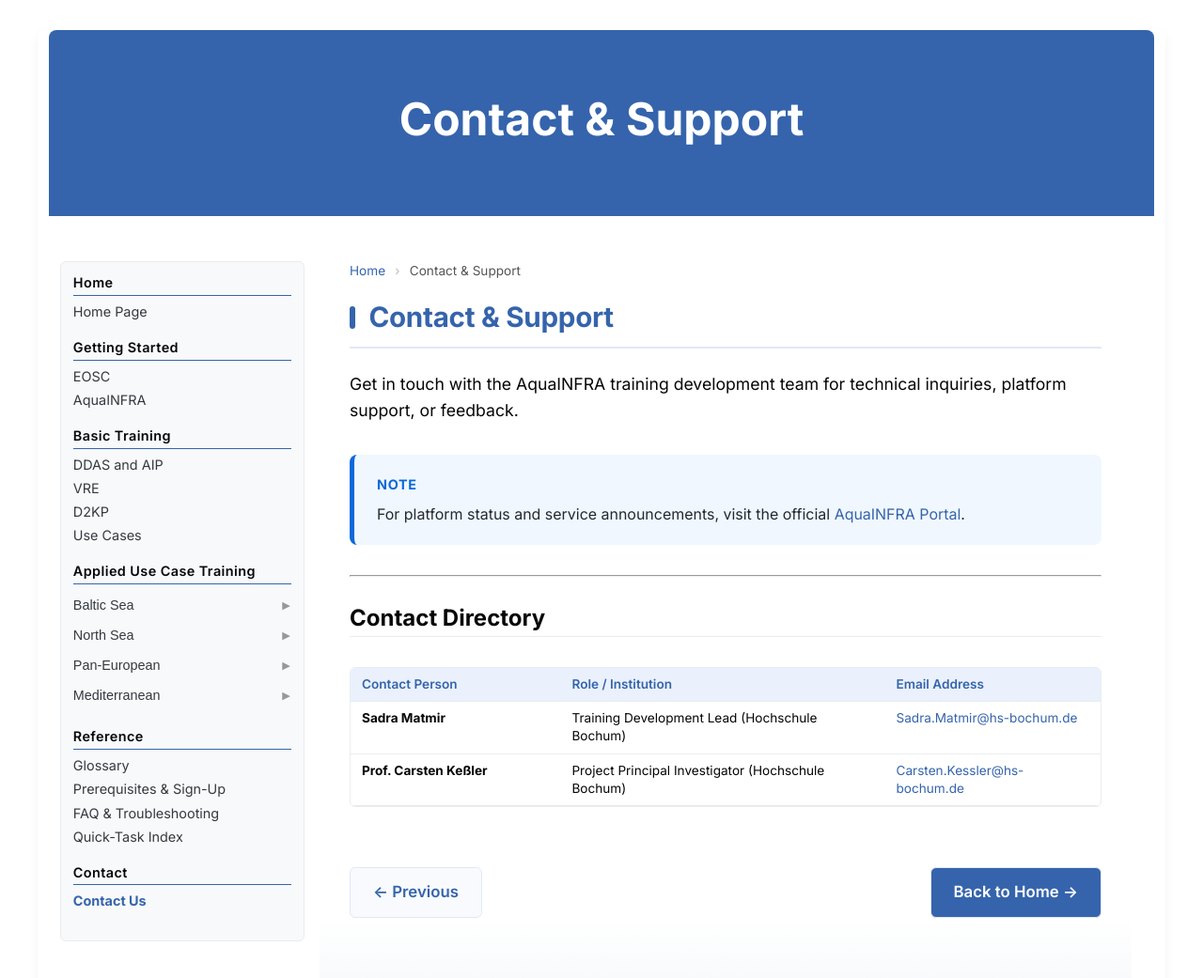
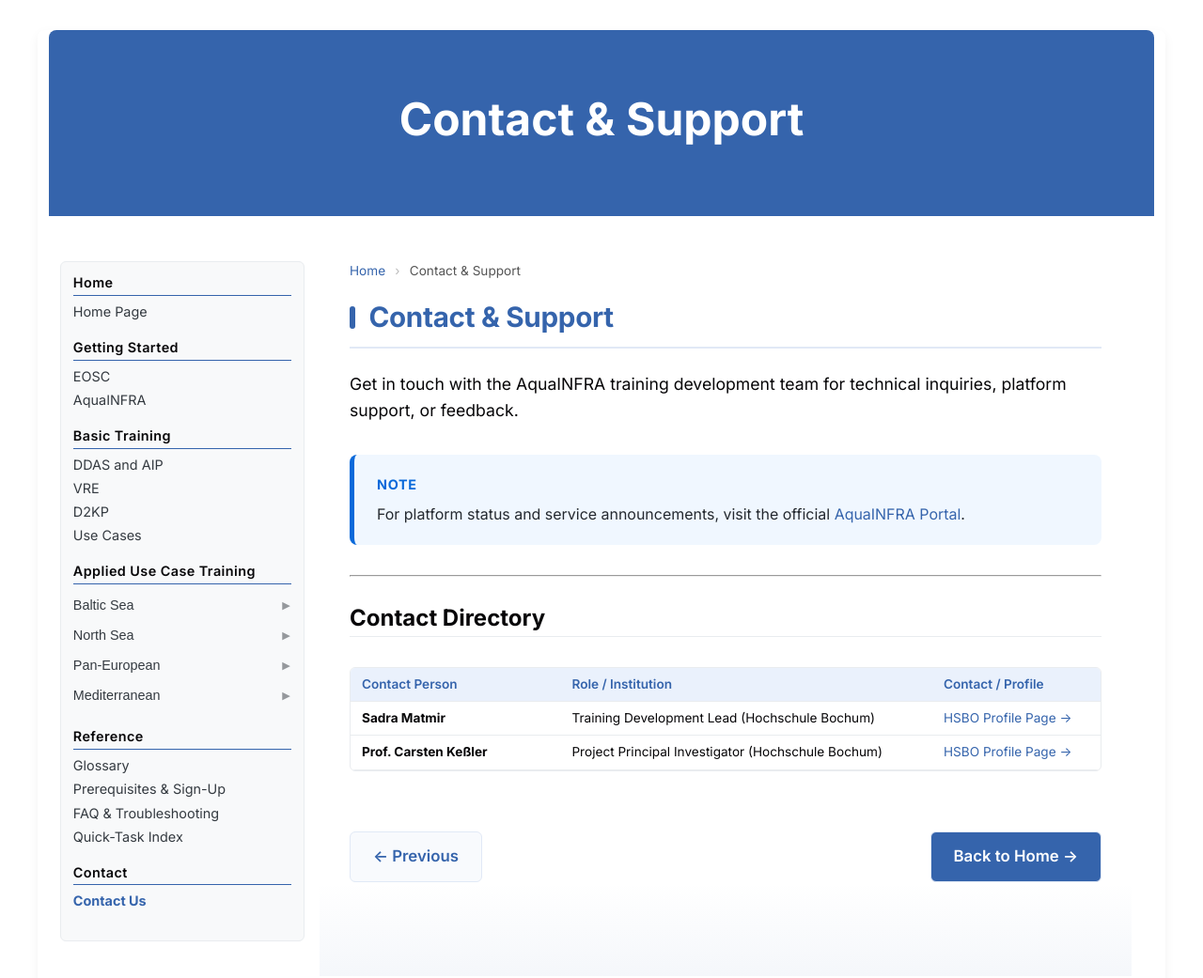
Before and after one commit to smatmir/AquaINFRA_Handbook, a Jekyll site: the page built from docs/07_contact.md, in a window 1280 px wide and 1109 px high. Shown: the top 1041 px of the window at 94% size. Built offline with Jekyll 4.4.1, drawn with Linux system fonts in a browser that asks for light colours.

Commit message:
Replace contact emails with profile links
Update the contact table to link to HSBO profile pages instead of displaying email addresses.

```diff
--- a/docs/07_contact.md
+++ b/docs/07_contact.md
@@ -22,19 +22,19 @@ Get in touch with the AquaINFRA training development team for technical inquirie
             <tr>
                 <th>Contact Person</th>
                 <th>Role / Institution</th>
-                <th>Email Address</th>
+                <th>Contact / Profile</th>
             </tr>
         </thead>
         <tbody>
             <tr>
                 <td><strong>Sadra Matmir</strong></td>
                 <td>Training Development Lead (Hochschule Bochum)</td>
-                <td><a href="mailto:Sadra.Matmir@hs-bochum.de">Sadra.Matmir@hs-bochum.de</a></td>
+                <td><a href="https://www.hochschule-bochum.de/fbg/team-und-labore/matmir/" target="_blank" rel="noopener">HSBO Profile Page &rarr;</a></td>
             </tr>
             <tr>
                 <td><strong>Prof. Carsten Keßler</strong></td>
                 <td>Project Principal Investigator (Hochschule Bochum)</td>
-                <td><a href="mailto:Carsten.Kessler@hs-bochum.de">Carsten.Kessler@hs-bochum.de</a></td>
+                <td><a href="https://www.hochschule-bochum.de/fbg/team-und-labore/kessler/" target="_blank" rel="noopener">HSBO Profile Page &rarr;</a></td>
             </tr>
         </tbody>
     </table>
```
